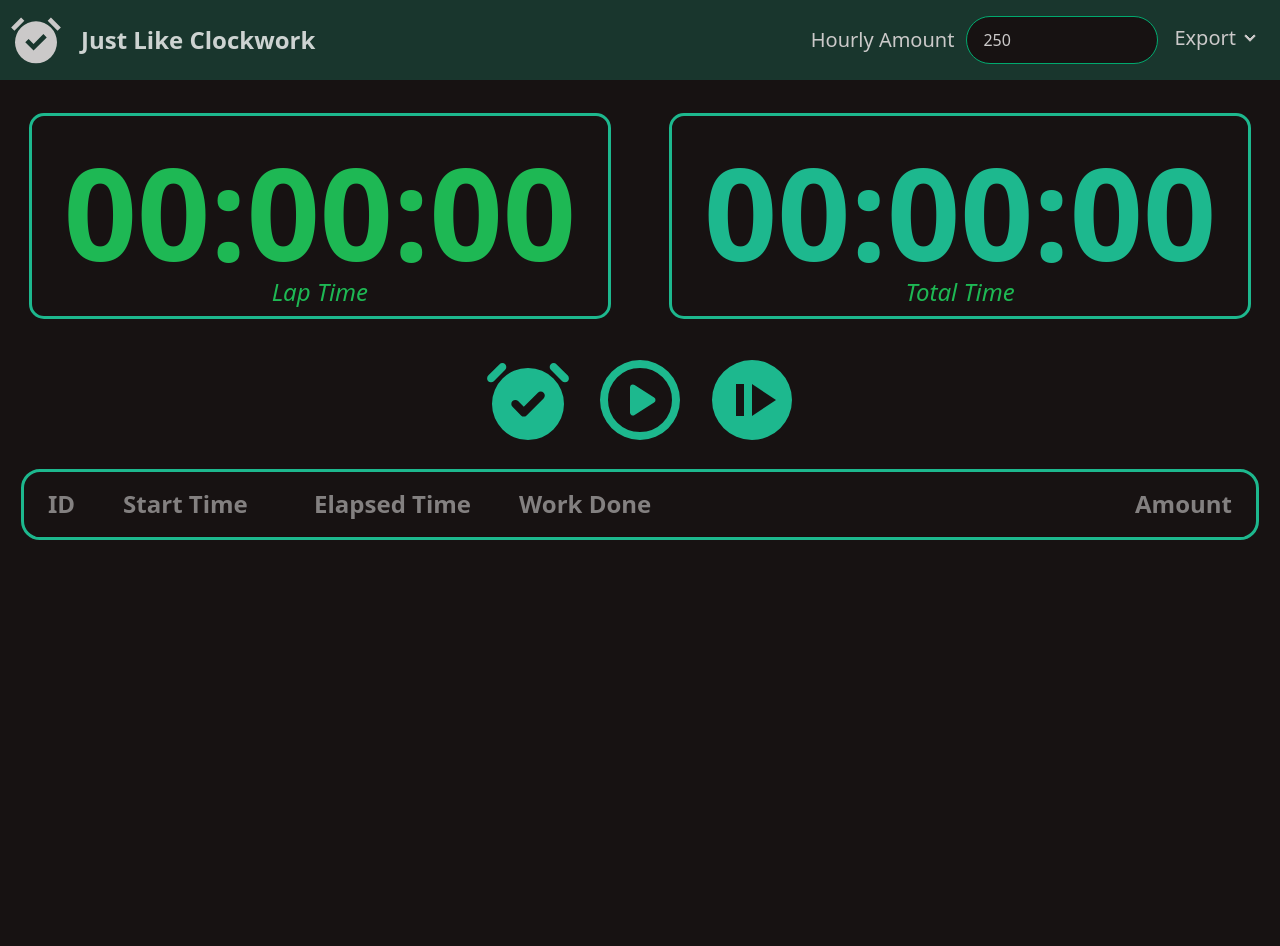
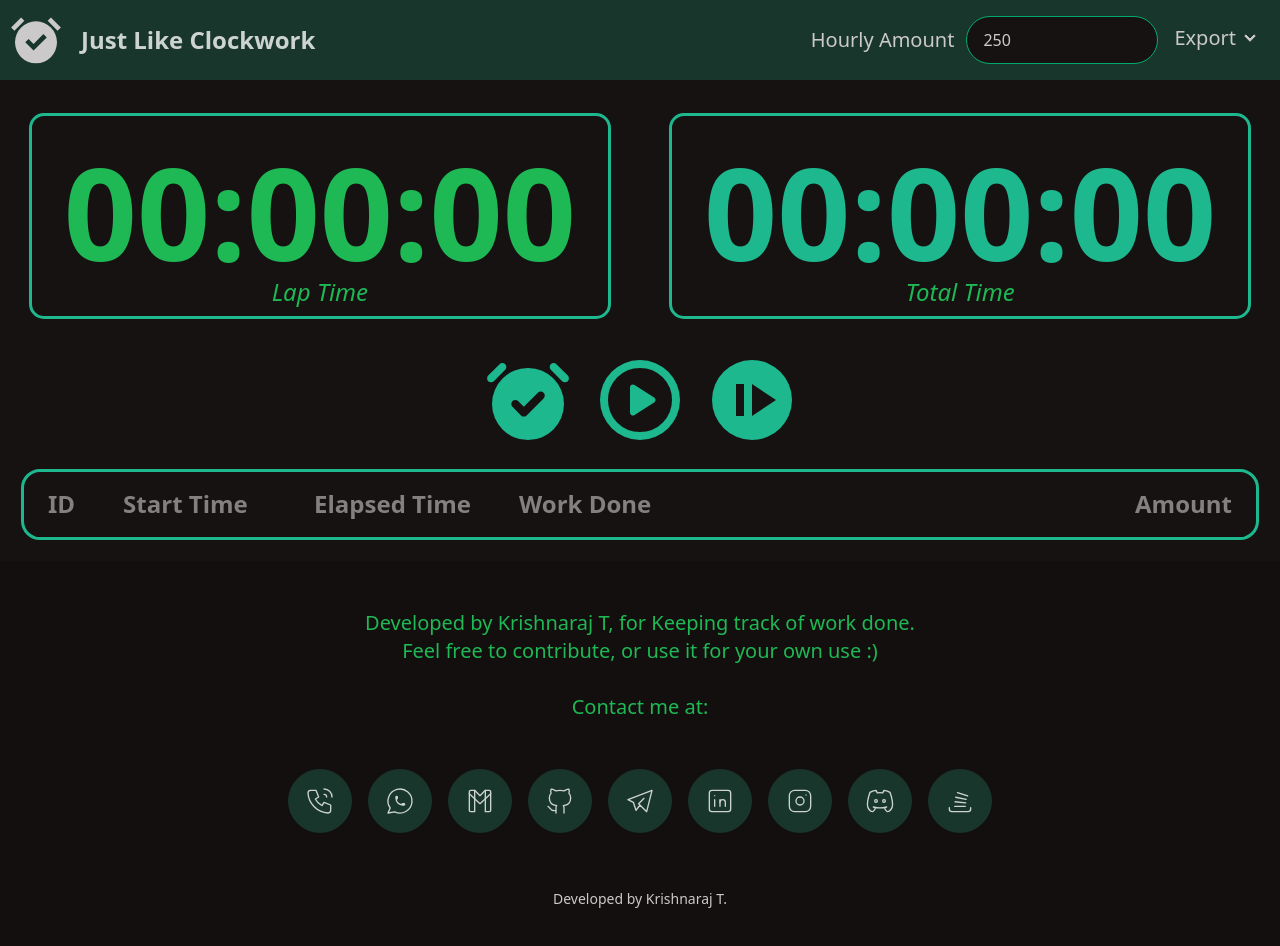
Before and after one commit to KrishnarajT/Just-Like-Clockwork, a React (Vite) app: page / in a window 1280 px wide. Shown: the top 946 px of the page. Before the commit the page ends 800 px from the top, so only its background shows below. Built offline with nearby package versions, Linux system fonts and the light colour scheme.

Commit message:
added footer, and fixed bugs, functionality working

```diff
--- a/package.json
+++ b/package.json
@@ -10,6 +10,7 @@
     "preview": "vite preview"
   },
   "dependencies": {
+    "@tabler/icons-react": "^2.44.0",
     "daisyui": "^4.4.24",
     "react": "^18.2.0",
     "react-dom": "^18.2.0",
--- a/src/components/Navbar.jsx
+++ b/src/components/Navbar.jsx
@@ -63,6 +63,9 @@
 								<li>
 									<a>PDF</a>
 								</li>
+								<li>
+									<a>Browser LocalStorage</a>
+								</li>
 							</ul>
 						</details>
 					</li>
--- a/src/input.css
+++ b/src/input.css
@@ -1,3 +1,23 @@
 @tailwind base;
 @tailwind components;
 @tailwind utilities;
+
+/* Customize the scrollbar */
+::-webkit-scrollbar {
+  width: 4px;
+  /* Adjust the width as per your preference */
+  height: 8px;
+  /* Adjust the height as per your preference */
+}
+
+::-webkit-scrollbar-thumb {
+  background-color: #00b88e;
+  /* Set the color to green */
+  border-radius: 2px;
+  /* Adjust the border radius as per your preference */
+}
+
+::-webkit-scrollbar-track {
+  background-color: transparent;
+  /* Set the track color to transparent */
+}
--- a/src/pages/Home.jsx
+++ b/src/pages/Home.jsx
@@ -1,5 +1,5 @@
 // importing basics
-import { useState, useContext, useEffect } from "react";
+import { useState, useContext } from "react";
 
 // importing classes
 import WorkLap from "../classes/WorkLapClass";
@@ -15,16 +15,26 @@
 import { LapIcon } from "../components/ui/LapIcon";
 import { StartButton } from "../components/ui/StartButton";
 import TimerContinuous from "../components/TimerContinuous";
-
+import {
+	IconBrandDiscord,
+	IconBrandGithub,
+	IconBrandGmail,
+	IconBrandInstagram,
+	IconBrandLinkedin,
+	IconBrandStackoverflow,
+	IconBrandTelegram,
+	IconBrandWhatsapp,
+	IconPhoneCall,
+} from "@tabler/icons-react";
 const Home = () => {
 	const {
 		laps,
 		addLap,
 		resetLaps,
 		updateLap,
-		getLastLap,
 		getLapFromId,
 		updateWorkDoneByID,
+		getTotalAmountSum,
 	} = useContext(LapContext);
 
 	const UpdateCurrentWorkLapTime = (lapId, hours, minutes, seconds) => {
@@ -109,6 +119,9 @@
 						const new_lap_id = addNewLap();
 						setLap(new_lap_id);
 						setClearLapTimer(true);
+						setTimeout(() => {
+							setIsPlaying(true);
+						}, 500);
 					}}
 				>
 					<LapIcon className="w-24 h-24 text-secondary transition-all duration-300 hover:text-primary hover:scale-90" />
@@ -116,9 +129,10 @@
 				<button
 					disabled={!started}
 					onClick={() => {
-						setIsPlaying(() => {
-							return !isPlaying;
-						});
+						console.log("clicked", isPlaying);
+						setTimeout(() => {
+							setIsPlaying(!isPlaying);
+						}, 100);
 					}}
 				>
 					{isPlaying ? (
@@ -186,7 +200,7 @@
 									</td>
 									<td className="text-2xl break-words">
 										<textarea
-											className="textarea textarea-bordered w-full rounded-lg"
+											className="textarea textarea-bordered w-full rounded-lg text-xl"
 											placeholder="Type here"
 											value={lap.getWorkDoneString()}
 											onChange={(e) => {
@@ -206,24 +220,135 @@
 					</tbody>
 				</table>
 			</div>
-			<dialog id="my_modal_1" className="modal">
-				<div className="modal-box">
-					<h3 className="font-bold text-lg">
-						Congratulations on the Lap!
-					</h3>
-					<p className="py-4">
-						Please write what you have done in the last lap.
-					</p>
-					<div className="modal-action">
-						<div className="flex flex-col w-full">
-							<textarea
-								className="textarea textarea-accent w-full rounded-xl"
-								placeholder="work completed in this lap."
-							></textarea>
-						</div>
-					</div>
+
+			{/* footer */}
+			<footer className="footer footer-center p-10 bg-base-200 text-base-content rounded">
+				<label className="label text-xl text-primary">
+					Developed by Krishnaraj T, for Keeping track of work done.{" "}
+					<br></br>
+					Feel free to contribute, or use it for your own use :){" "}
+					<br />
+					<br />
+					Contact me at:
+				</label>
+				<div className="flex flex-wrap gap-4 m-4 mt-0 justify-center">
+					<button
+						className="btn btn-neutral btn-circle btn-lg"
+						onClick={() => {
+							// copy the phone number to clipboard
+							// show the toast
+							navigator.clipboard.writeText("+91 9834312135");
+							const toast = document.querySelector(".toast");
+							toast.classList.remove("hidden");
+							setTimeout(() => {
+								toast.classList.add("hidden");
+							}, 2000);
+							// show toast
+							// open the phone app
+							// window.open("tel:+919834312135", "_blank");
+						}}
+					>
+						<IconPhoneCall stroke={1} className="w-8 h-8" />
+					</button>
+					<button
+						className="btn btn-neutral btn-circle btn-lg"
+						onClick={() => {
+							window.open("https://wa.link/zu05s5", "_blank");
+						}}
+					>
+						<IconBrandWhatsapp stroke={1} className="w-8 h-8" />
+					</button>
+					<button
+						className="btn btn-neutral btn-circle btn-lg"
+						onClick={() => {
+							window.open(
+								"mailto:kpt.krishnaraj@gmail.com",
+								"_blank"
+							);
+						}}
+					>
+						<IconBrandGmail stroke={1} className="w-8 h-8" />
+					</button>
+					<button
+						className="btn btn-neutral btn-circle btn-lg"
+						onClick={() => {
+							window.open(
+								"https://www.github.com/KrishnarajT",
+								"_blank"
+							);
+							navigator.clipboard.writeText(
+								"https://www.github.com/KrishnarajT"
+							);
+							const toast = document.querySelector(".toast");
+							toast.classList.remove("hidden");
+							setTimeout(() => {
+								toast.classList.add("hidden");
+							}, 2000);
+						}}
+						// copy to clipboard and show toast.
+					>
+						<IconBrandGithub stroke={1} className="w-8 h-8" />
+					</button>
+					<button
+						className="btn btn-neutral btn-circle btn-lg"
+						onClick={() => {
+							window.open("https://t.me/KrishnarajT", "_blank");
+						}}
+					>
+						<IconBrandTelegram stroke={1} className="w-8 h-8" />
+					</button>
+					<button
+						className="btn btn-neutral btn-circle btn-lg"
+						onClick={() => {
+							window.open(
+								"https://www.linkedin.com/in/krishnaraj-thadesar-2541451b9/",
+								"_blank"
+							);
+						}}
+					>
+						<IconBrandLinkedin stroke={1} className="w-8 h-8" />
+					</button>
+					<button
+						className="btn btn-neutral btn-circle btn-lg"
+						onClick={() => {
+							window.open(
+								"https://www.instagram.com/krish11235/",
+								"_blank"
+							);
+						}}
+					>
+						<IconBrandInstagram stroke={1} className="w-8 h-8" />
+					</button>
+					<button
+						className="btn btn-neutral btn-circle btn-lg"
+						onClick={() => {
+							window.open(
+								"https://discordapp.com/users/Krishnaraj#2271",
+								"_blank"
+							);
+						}}
+					>
+						<IconBrandDiscord stroke={1} className="w-8 h-8" />
+					</button>
+					<button
+						className="btn btn-neutral btn-circle btn-lg"
+						onClick={() => {
+							window.open(
+								"https://stackoverflow.com/users/14205274/krishnaraj-pt",
+								"_blank"
+							);
+						}}
+					>
+						<IconBrandStackoverflow
+							stroke={1}
+							className="w-8 h-8"
+						/>
+					</button>
 				</div>
-			</dialog>
+				<aside>
+					<p>Developed by Krishnaraj T.</p>
+				</aside>
+			</footer>
 		</div>
 	);
 };
--- a/src/style.css
+++ b/src/style.css
@@ -712,6 +712,13 @@
   pointer-events: none;
 }
 
+.btn-circle {
+  height: 3rem;
+  width: 3rem;
+  border-radius: 9999px;
+  padding: 0px;
+}
+
 :where(.btn:is(input[type="checkbox"])),
 :where(.btn:is(input[type="radio"])) {
   width: auto;
@@ -808,6 +815,43 @@
     :where(.menu li:not(.menu-title):not(.disabled) > *:not(ul):not(details):not(.menu-title)):not(.active):hover, :where(.menu li:not(.menu-title):not(.disabled) > details > summary:not(.menu-title)):not(.active):hover {
       background-color: var(--fallback-bc,oklch(var(--bc)/0.1));
     }
+  }
+}
+
+.footer {
+  display: grid;
+  width: 100%;
+  grid-auto-flow: row;
+  place-items: start;
+  -moz-column-gap: 1rem;
+       column-gap: 1rem;
+  row-gap: 2.5rem;
+  font-size: 0.875rem;
+  line-height: 1.25rem;
+}
+
+.footer > * {
+  display: grid;
+  place-items: start;
+  gap: 0.5rem;
+}
+
+.footer-center {
+  place-items: center;
+  text-align: center;
+}
+
+.footer-center > * {
+  place-items: center;
+}
+
+@media (min-width: 48rem) {
+  .footer {
+    grid-auto-flow: column;
+  }
+
+  .footer-center {
+    grid-auto-flow: row dense;
   }
 }
 
@@ -901,79 +945,6 @@
   justify-self: end;
 }
 
-.modal {
-  pointer-events: none;
-  position: fixed;
-  inset: 0px;
-  margin: 0px;
-  display: grid;
-  height: 100%;
-  max-height: none;
-  width: 100%;
-  max-width: none;
-  justify-items: center;
-  padding: 0px;
-  opacity: 0;
-  overscroll-behavior: contain;
-  z-index: 999;
-  background-color: transparent;
-  color: inherit;
-  transition-duration: 200ms;
-  transition-timing-function: cubic-bezier(0, 0, 0.2, 1);
-  transition-property: transform, opacity, visibility;
-  overflow-y: hidden;
-}
-
-:where(.modal) {
-  align-items: center;
-}
-
-.modal-box {
-  max-height: calc(100vh - 5em);
-  grid-column-start: 1;
-  grid-row-start: 1;
-  width: 91.666667%;
-  max-width: 32rem;
-  --tw-scale-x: .9;
-  --tw-scale-y: .9;
-  transform: translate(var(--tw-translate-x), var(--tw-translate-y)) rotate(var(--tw-rotate)) skewX(var(--tw-skew-x)) skewY(var(--tw-skew-y)) scaleX(var(--tw-scale-x)) scaleY(var(--tw-scale-y));
-  border-bottom-right-radius: var(--rounded-box, 1rem);
-  border-bottom-left-radius: var(--rounded-box, 1rem);
-  border-top-left-radius: var(--rounded-box, 1rem);
-  border-top-right-radius: var(--rounded-box, 1rem);
-  --tw-bg-opacity: 1;
-  background-color: var(--fallback-b1,oklch(var(--b1)/var(--tw-bg-opacity)));
-  padding: 1.5rem;
-  transition-property: color, background-color, border-color, text-decoration-color, fill, stroke, opacity, box-shadow, transform, filter, -webkit-backdrop-filter;
-  transition-property: color, background-color, border-color, text-decoration-color, fill, stroke, opacity, box-shadow, transform, filter, backdrop-filter;
-  transition-property: color, background-color, border-color, text-decoration-color, fill, stroke, opacity, box-shadow, transform, filter, backdrop-filter, -webkit-backdrop-filter;
-  transition-timing-function: cubic-bezier(0.4, 0, 0.2, 1);
-  transition-timing-function: cubic-bezier(0, 0, 0.2, 1);
-  transition-duration: 200ms;
-  box-shadow: rgba(0, 0, 0, 0.25) 0px 25px 50px -12px;
-  overflow-y: auto;
-  overscroll-behavior: contain;
-}
-
-.modal-open,
-.modal:target,
-.modal-toggle:checked + .modal,
-.modal[open] {
-  pointer-events: auto;
-  visibility: visible;
-  opacity: 1;
-}
-
-.modal-action {
-  display: flex;
-  margin-top: 1.5rem;
-  justify-content: flex-end;
-}
-
-:root:has(:is(.modal-open, .modal:target, .modal-toggle:checked + .modal, .modal[open])) {
-  overflow: hidden;
-}
-
 .navbar {
   display: flex;
   align-items: center;
@@ -1037,6 +1008,17 @@
   background-color: var(--fallback-b1,oklch(var(--b1)/var(--tw-bg-opacity)));
 }
 
+.toast {
+  position: fixed;
+  display: flex;
+  min-width: -moz-fit-content;
+  min-width: fit-content;
+  flex-direction: column;
+  white-space: nowrap;
+  gap: 0.5rem;
+  padding: 1rem;
+}
+
 .btm-nav > *.disabled,
     .btm-nav > *[disabled] {
   pointer-events: none;
@@ -1063,12 +1045,28 @@
     background-color: var(--btn-color, var(--fallback-b2));
     border-color: var(--btn-color, var(--fallback-b2));
   }
+
+  .btn-neutral {
+    --btn-color: var(--fallback-n);
+  }
 }
 
 .btn:focus-visible {
   outline-style: solid;
   outline-width: 2px;
   outline-offset: 2px;
+}
+
+@supports (color: oklch(0 0 0)) {
+  .btn-neutral {
+    --btn-color: var(--n);
+  }
+}
+
+.btn-neutral {
+  --tw-text-opacity: 1;
+  color: var(--fallback-nc,oklch(var(--nc)/var(--tw-text-opacity)));
+  outline-color: var(--fallback-n,oklch(var(--n)/1));
 }
 
 .btn.glass {
@@ -1363,28 +1361,6 @@
   opacity: 0.6;
 }
 
-.modal:not(dialog:not(.modal-open)),
-  .modal::backdrop {
-  background-color: #0006;
-  animation: modal-pop 0.2s ease-out;
-}
-
-.modal-open .modal-box,
-.modal-toggle:checked + .modal .modal-box,
-.modal:target .modal-box,
-.modal[open] .modal-box {
-  --tw-translate-y: 0px;
-  --tw-scale-x: 1;
-  --tw-scale-y: 1;
-  transform: translate(var(--tw-translate-x), var(--tw-translate-y)) rotate(var(--tw-rotate)) skewX(var(--tw-skew-x)) skewY(var(--tw-skew-y)) scaleX(var(--tw-scale-x)) scaleY(var(--tw-scale-y));
-}
-
-.modal-action > :not([hidden]) ~ :not([hidden]) {
-  --tw-space-x-reverse: 0;
-  margin-right: calc(0.5rem * var(--tw-space-x-reverse));
-  margin-left: calc(0.5rem * calc(1 - var(--tw-space-x-reverse)));
-}
-
 @keyframes modal-pop {
   0% {
     opacity: 0;
@@ -1483,17 +1459,6 @@
   outline-width: 2px;
   outline-offset: 2px;
   outline-color: var(--fallback-bc,oklch(var(--bc)/0.2));
-}
-
-.textarea-accent {
-  --tw-border-opacity: 1;
-  border-color: var(--fallback-a,oklch(var(--a)/var(--tw-border-opacity)));
-}
-
-.textarea-accent:focus {
-  --tw-border-opacity: 1;
-  border-color: var(--fallback-a,oklch(var(--a)/var(--tw-border-opacity)));
-  outline-color: var(--fallback-a,oklch(var(--a)/1));
 }
 
 .textarea-disabled,
@@ -1519,6 +1484,10 @@
   --tw-placeholder-opacity: 0.2;
 }
 
+.toast > * {
+  animation: toast-pop 0.25s ease-out;
+}
+
 @keyframes toast-pop {
   0% {
     transform: scale(0.9);
@@ -1531,6 +1500,52 @@
   }
 }
 
+.artboard.phone {
+  width: 320px;
+}
+
+.btn-lg {
+  height: 4rem;
+  min-height: 4rem;
+  padding-left: 1.5rem;
+  padding-right: 1.5rem;
+  font-size: 1.125rem;
+}
+
+.btn-square:where(.btn-lg) {
+  height: 4rem;
+  width: 4rem;
+  padding: 0px;
+}
+
+.btn-circle:where(.btn-xs) {
+  height: 1.5rem;
+  width: 1.5rem;
+  border-radius: 9999px;
+  padding: 0px;
+}
+
+.btn-circle:where(.btn-sm) {
+  height: 2rem;
+  width: 2rem;
+  border-radius: 9999px;
+  padding: 0px;
+}
+
+.btn-circle:where(.btn-md) {
+  height: 3rem;
+  width: 3rem;
+  border-radius: 9999px;
+  padding: 0px;
+}
+
+.btn-circle:where(.btn-lg) {
+  height: 4rem;
+  width: 4rem;
+  border-radius: 9999px;
+  padding: 0px;
+}
+
 .menu-horizontal {
   display: inline-flex;
   flex-direction: row;
@@ -1538,6 +1553,66 @@
 
 .menu-horizontal > li:not(.menu-title) > details > ul {
   position: absolute;
+}
+
+:where(.toast) {
+  bottom: 0px;
+  inset-inline-end: 0px;
+  inset-inline-start: auto;
+  top: auto;
+  --tw-translate-x: 0px;
+  --tw-translate-y: 0px;
+  transform: translate(var(--tw-translate-x), var(--tw-translate-y)) rotate(var(--tw-rotate)) skewX(var(--tw-skew-x)) skewY(var(--tw-skew-y)) scaleX(var(--tw-scale-x)) scaleY(var(--tw-scale-y));
+}
+
+.toast:where(.toast-start) {
+  inset-inline-end: auto;
+  inset-inline-start: 0px;
+  --tw-translate-x: 0px;
+  transform: translate(var(--tw-translate-x), var(--tw-translate-y)) rotate(var(--tw-rotate)) skewX(var(--tw-skew-x)) skewY(var(--tw-skew-y)) scaleX(var(--tw-scale-x)) scaleY(var(--tw-scale-y));
+}
+
+.toast:where(.toast-center) {
+  inset-inline-end: 50%;
+  inset-inline-start: 50%;
+  --tw-translate-x: -50%;
+  transform: translate(var(--tw-translate-x), var(--tw-translate-y)) rotate(var(--tw-rotate)) skewX(var(--tw-skew-x)) skewY(var(--tw-skew-y)) scaleX(var(--tw-scale-x)) scaleY(var(--tw-scale-y));
+}
+
+:is([dir="rtl"] .toast:where(.toast-center)) {
+  --tw-translate-x: 50%;
+  transform: translate(var(--tw-translate-x), var(--tw-translate-y)) rotate(var(--tw-rotate)) skewX(var(--tw-skew-x)) skewY(var(--tw-skew-y)) scaleX(var(--tw-scale-x)) scaleY(var(--tw-scale-y));
+}
+
+.toast:where(.toast-end) {
+  inset-inline-end: 0px;
+  inset-inline-start: auto;
+  --tw-translate-x: 0px;
+  transform: translate(var(--tw-translate-x), var(--tw-translate-y)) rotate(var(--tw-rotate)) skewX(var(--tw-skew-x)) skewY(var(--tw-skew-y)) scaleX(var(--tw-scale-x)) scaleY(var(--tw-scale-y));
+}
+
+.toast:where(.toast-bottom) {
+  bottom: 0px;
+  top: auto;
+  --tw-translate-y: 0px;
+  transform: translate(var(--tw-translate-x), var(--tw-translate-y)) rotate(var(--tw-rotate)) skewX(var(--tw-skew-x)) skewY(var(--tw-skew-y)) scaleX(var(--tw-scale-x)) scaleY(var(--tw-scale-y));
+}
+
+.toast:where(.toast-middle) {
+  bottom: auto;
+  top: 50%;
+  --tw-translate-y: -50%;
+  transform: translate(var(--tw-translate-x), var(--tw-translate-y)) rotate(var(--tw-rotate)) skewX(var(--tw-skew-x)) skewY(var(--tw-skew-y)) scaleX(var(--tw-scale-x)) scaleY(var(--tw-scale-y));
+}
+
+.toast:where(.toast-top) {
+  bottom: auto;
+  top: 0px;
+  --tw-translate-y: 0px;
+  transform: translate(var(--tw-translate-x), var(--tw-translate-y)) rotate(var(--tw-rotate)) skewX(var(--tw-skew-x)) skewY(var(--tw-skew-y)) scaleX(var(--tw-scale-x)) scaleY(var(--tw-scale-y));
+}
+
+.menu-horizontal > li:not(.menu-title) > details > ul {
   margin-inline-start: 0px;
   margin-top: 1rem;
   padding-top: 0.5rem;
@@ -1558,45 +1633,6 @@
   box-shadow: var(--tw-ring-offset-shadow, 0 0 #0000), var(--tw-ring-shadow, 0 0 #0000), var(--tw-shadow);
 }
 
-.modal-top :where(.modal-box) {
-  width: 100%;
-  max-width: none;
-  --tw-translate-y: -2.5rem;
-  --tw-scale-x: 1;
-  --tw-scale-y: 1;
-  transform: translate(var(--tw-translate-x), var(--tw-translate-y)) rotate(var(--tw-rotate)) skewX(var(--tw-skew-x)) skewY(var(--tw-skew-y)) scaleX(var(--tw-scale-x)) scaleY(var(--tw-scale-y));
-  border-bottom-right-radius: var(--rounded-box, 1rem);
-  border-bottom-left-radius: var(--rounded-box, 1rem);
-  border-top-left-radius: 0px;
-  border-top-right-radius: 0px;
-}
-
-.modal-middle :where(.modal-box) {
-  width: 91.666667%;
-  max-width: 32rem;
-  --tw-translate-y: 0px;
-  --tw-scale-x: .9;
-  --tw-scale-y: .9;
-  transform: translate(var(--tw-translate-x), var(--tw-translate-y)) rotate(var(--tw-rotate)) skewX(var(--tw-skew-x)) skewY(var(--tw-skew-y)) scaleX(var(--tw-scale-x)) scaleY(var(--tw-scale-y));
-  border-top-left-radius: var(--rounded-box, 1rem);
-  border-top-right-radius: var(--rounded-box, 1rem);
-  border-bottom-right-radius: var(--rounded-box, 1rem);
-  border-bottom-left-radius: var(--rounded-box, 1rem);
-}
-
-.modal-bottom :where(.modal-box) {
-  width: 100%;
-  max-width: none;
-  --tw-translate-y: 2.5rem;
-  --tw-scale-x: 1;
-  --tw-scale-y: 1;
-  transform: translate(var(--tw-translate-x), var(--tw-translate-y)) rotate(var(--tw-rotate)) skewX(var(--tw-skew-x)) skewY(var(--tw-skew-y)) scaleX(var(--tw-scale-x)) scaleY(var(--tw-scale-y));
-  border-top-left-radius: var(--rounded-box, 1rem);
-  border-top-right-radius: var(--rounded-box, 1rem);
-  border-bottom-right-radius: 0px;
-  border-bottom-left-radius: 0px;
-}
-
 .table-lg :not(thead):not(tfoot) tr {
   font-size: 1rem;
   line-height: 1.5rem;
@@ -1609,42 +1645,24 @@
   padding-bottom: 1rem;
 }
 
+.m-0 {
+  margin: 0px;
+}
+
+.m-10 {
+  margin: 2.5rem;
+}
+
+.m-4 {
+  margin: 1rem;
+}
+
 .m-6 {
   margin: 1.5rem;
 }
 
-.m-10 {
-  margin: 2.5rem;
-}
-
-.m-0 {
-  margin: 0px;
-}
-
-.m-4 {
-  margin: 1rem;
-}
-
-.my-6 {
-  margin-top: 1.5rem;
-  margin-bottom: 1.5rem;
-}
-
-.my-4 {
-  margin-top: 1rem;
-  margin-bottom: 1rem;
-}
-
-.mt-6 {
-  margin-top: 1.5rem;
-}
-
-.mt-10 {
-  margin-top: 2.5rem;
-}
-
-.mt-4 {
-  margin-top: 1rem;
+.mt-0 {
+  margin-top: 0px;
 }
 
 .flex {
@@ -1655,6 +1673,10 @@
   display: table;
 }
 
+.hidden {
+  display: none;
+}
+
 .h-14 {
   height: 3.5rem;
 }
@@ -1667,12 +1689,36 @@
   height: 12rem;
 }
 
+.h-8 {
+  height: 2rem;
+}
+
+.w-1\/2 {
+  width: 50%;
+}
+
+.w-12 {
+  width: 3rem;
+}
+
 .w-14 {
   width: 3.5rem;
 }
 
 .w-24 {
   width: 6rem;
+}
+
+.w-4 {
+  width: 1rem;
+}
+
+.w-48 {
+  width: 12rem;
+}
+
+.w-8 {
+  width: 2rem;
 }
 
 .w-fit {
@@ -1684,30 +1730,6 @@
   width: 100%;
 }
 
-.w-screen {
-  width: 100vw;
-}
-
-.w-1\/2 {
-  width: 50%;
-}
-
-.w-48 {
-  width: 12rem;
-}
-
-.w-12 {
-  width: 3rem;
-}
-
-.w-6 {
-  width: 1.5rem;
-}
-
-.w-4 {
-  width: 1rem;
-}
-
 .max-w-xs {
   max-width: 20rem;
 }
@@ -1720,12 +1742,8 @@
   flex: none;
 }
 
-.flex-row {
-  flex-direction: row;
-}
-
-.flex-col {
-  flex-direction: column;
+.flex-wrap {
+  flex-wrap: wrap;
 }
 
 .items-center {
@@ -1736,22 +1754,14 @@
   justify-content: center;
 }
 
+.gap-16 {
+  gap: 4rem;
+}
+
 .gap-4 {
   gap: 1rem;
 }
 
-.gap-16 {
-  gap: 4rem;
-}
-
-.self-end {
-  align-self: flex-end;
-}
-
-.self-center {
-  align-self: center;
-}
-
 .overflow-x-auto {
   overflow-x: auto;
 }
@@ -1764,20 +1774,20 @@
   overflow-wrap: break-word;
 }
 
+.rounded {
+  border-radius: 0.25rem;
+}
+
 .rounded-2xl {
   border-radius: 1rem;
 }
 
+.rounded-lg {
+  border-radius: 0.5rem;
+}
+
 .rounded-xl {
   border-radius: 0.75rem;
-}
-
-.rounded-sm {
-  border-radius: 0.125rem;
-}
-
-.rounded-lg {
-  border-radius: 0.5rem;
 }
 
 .rounded-t-none {
@@ -1790,25 +1800,30 @@
   background-color: var(--fallback-b1,oklch(var(--b1)/var(--tw-bg-opacity)));
 }
 
+.bg-base-200 {
+  --tw-bg-opacity: 1;
+  background-color: var(--fallback-b2,oklch(var(--b2)/var(--tw-bg-opacity)));
+}
+
 .bg-neutral {
   --tw-bg-opacity: 1;
   background-color: var(--fallback-n,oklch(var(--n)/var(--tw-bg-opacity)));
 }
 
+.p-0 {
+  padding: 0px;
+}
+
+.p-10 {
+  padding: 2.5rem;
+}
+
 .p-2 {
   padding: 0.5rem;
 }
 
-.p-4 {
-  padding: 1rem;
-}
-
 .p-8 {
   padding: 2rem;
-}
-
-.p-0 {
-  padding: 0px;
 }
 
 .px-1 {
@@ -1816,11 +1831,6 @@
   padding-right: 0.25rem;
 }
 
-.py-4 {
-  padding-top: 1rem;
-  padding-bottom: 1rem;
-}
-
 .pb-2 {
   padding-bottom: 0.5rem;
 }
@@ -1844,22 +1854,17 @@
   line-height: 1.75rem;
 }
 
-.text-3xl {
-  font-size: 1.875rem;
-  line-height: 2.25rem;
-}
-
-.text-lg {
-  font-size: 1.125rem;
-  line-height: 1.75rem;
-}
-
 .font-bold {
   font-weight: 700;
 }
 
 .italic {
   font-style: italic;
+}
+
+.text-base-content {
+  --tw-text-opacity: 1;
+  color: var(--fallback-bc,oklch(var(--bc)/var(--tw-text-opacity)));
 }
 
 .text-error {
@@ -1886,24 +1891,8 @@
   outline-style: solid;
 }
 
-.outline-primary {
-  outline-color: var(--fallback-p,oklch(var(--p)/1));
-}
-
 .outline-secondary {
   outline-color: var(--fallback-s,oklch(var(--s)/1));
-}
-
-.outline-neutral {
-  outline-color: var(--fallback-n,oklch(var(--n)/1));
-}
-
-.outline-accent {
-  outline-color: var(--fallback-a,oklch(var(--a)/1));
-}
-
-.filter {
-  filter: var(--tw-blur) var(--tw-brightness) var(--tw-contrast) var(--tw-grayscale) var(--tw-hue-rotate) var(--tw-invert) var(--tw-saturate) var(--tw-sepia) var(--tw-drop-shadow);
 }
 
 .transition-all {
@@ -1916,6 +1905,27 @@
   transition-duration: 300ms;
 }
 
+/* Customize the scrollbar */
+
+::-webkit-scrollbar {
+  width: 4px;
+  /* Adjust the width as per your preference */
+  height: 8px;
+  /* Adjust the height as per your preference */
+}
+
+::-webkit-scrollbar-thumb {
+  background-color: #00b88e;
+  /* Set the color to green */
+  border-radius: 2px;
+  /* Adjust the border radius as per your preference */
+}
+
+::-webkit-scrollbar-track {
+  background-color: transparent;
+  /* Set the track color to transparent */
+}
+
 .hover\:scale-90:hover {
   --tw-scale-x: .9;
   --tw-scale-y: .9;
```
Also changed, not shown: src/context/LapContext.jsx (+11 -0 lines), 1 other file (tests, documents, lock files or other folders).
